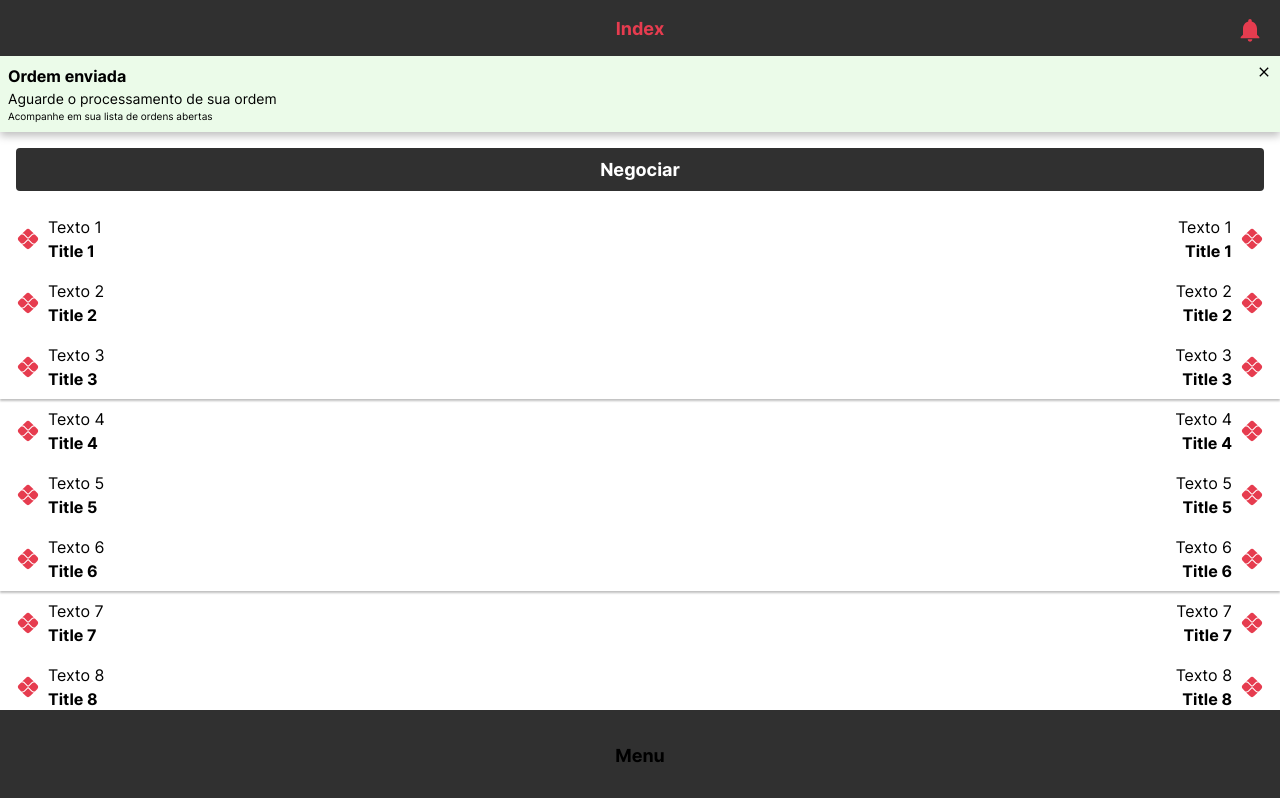
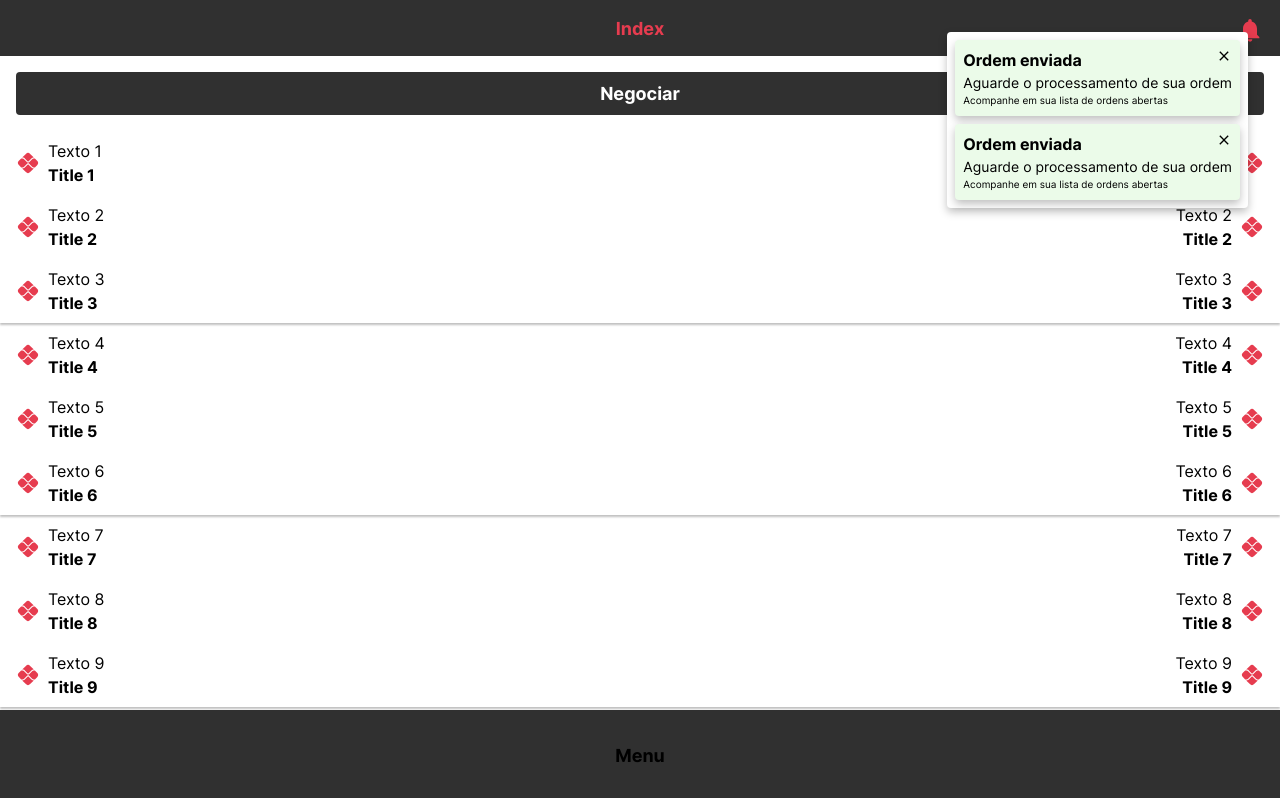
Before and after one commit to fcms14/react-components, a React (Vite) app: page / in a window 1280 px wide. Shown: the top 798 px of the page. Built offline with nearby package versions, Linux system fonts and the light colour scheme.

Commit message:
feature: ToasterList

```diff
--- a/src/components/molecules/Toaster/ToasterStyle.ts
+++ b/src/components/molecules/Toaster/ToasterStyle.ts
@@ -1,7 +1,7 @@
 import styled, { css } from 'styled-components'
 import { ToasterProps } from '../../../interfaces'
 
-const ToasterStyle = styled.div<ToasterProps >`
+const ToasterStyle = styled.div<ToasterProps>`
   display: flex;
   flex-direction: column;
   justify-content: space-between;
@@ -12,6 +12,7 @@ const ToasterStyle = styled.div<ToasterProps >`
   ${({ theme, type }) => css`
     padding: ${theme.gap};
     background: ${theme.colorByType[type]};
+    border-radius: ${theme.radius};
   `}
 `
 
--- /dev/null
+++ b/src/components/organisms/Toaster/ToasterListStyle.ts
@@ -0,0 +1,20 @@
+import styled, { css } from "styled-components"
+
+const ToasterListStyle = styled.div`
+  display: flex;
+  flex-direction: column;
+  position: fixed;
+  z-index: 2;
+  background-color: #FFFFFF;
+  box-shadow: 0px 4px 8px rgba(0, 0, 0, 0.25);
+
+  ${({ theme }) => css`
+    top: ${Number(theme.padding.main.match(/\d+/))*2}px;
+    right: ${Number(theme.padding.main.match(/\d+/))*2}px;
+    padding: ${theme.gap};
+    gap: ${theme.gap};
+    border-radius: ${theme.radius};
+  `}
+`
+
+export default ToasterListStyle
--- a/src/components/organisms/Toaster/default.tsx
+++ b/src/components/organisms/Toaster/default.tsx
@@ -1,19 +1,11 @@
 import { Toaster } from "../../molecules/Toaster"
-import { ToasterProps } from '../../../interfaces'
-import { IconType } from "react-icons"
+import { ToasterInterface } from '../../../interfaces'
+import { MdClose } from "react-icons/md"
 
-interface Interface {
-  text: string,
-  subtitle: string,
-  caption: string
-  icon: IconType,
-  toasterStyle: ToasterProps,
-}
-
-const ToasterDefault = ({ text, subtitle, caption, icon, toasterStyle }: Interface) => {
+const ToasterDefault = ({ text, subtitle, caption, toasterStyle }: ToasterInterface) => {
   return (
     <Toaster.Root toasterStyle={{ ...toasterStyle }}>
-      <Toaster.Icon icon={icon} />
+      <Toaster.Icon icon={MdClose} />
       <Toaster.Subtitle> {subtitle} </Toaster.Subtitle>
       <Toaster.Text> {text} </Toaster.Text>
       <Toaster.Caption> {caption} </Toaster.Caption>
--- a/src/components/organisms/Toaster/index.tsx
+++ b/src/components/organisms/Toaster/index.tsx
@@ -1,5 +1,7 @@
 import ToasterDefault from "./default";
+import ToasterList from "./list";
 
 export const Toaster = {
     Default: ToasterDefault,
+    List: ToasterList,
 }
--- /dev/null
+++ b/src/components/organisms/Toaster/list.tsx
@@ -0,0 +1,19 @@
+import { ToasterInterface } from "../../../interfaces"
+import { Toaster } from "."
+import ToasterListStyle from "./ToasterListStyle"
+
+interface Interface {
+  data: ToasterInterface[]
+}
+
+const ToasterList = ({ data }: Interface) => {
+  return (
+    <ToasterListStyle>
+      {data.map((data: ToasterInterface) =>
+        <Toaster.Default {...data} />
+      )}
+    </ToasterListStyle>
+  )
+}
+
+export default ToasterList
--- a/src/pages/Index/index.tsx
+++ b/src/pages/Index/index.tsx
@@ -5,18 +5,32 @@ import { Button } from "../../components/organisms/Button"
 import { Header } from "../../components/organisms/Header"
 import { Toaster } from "../../components/organisms/Toaster"
 import { useNavigate } from "react-router-dom"
-import { MdClose } from "react-icons/md"
 import Notification from "../../components/atoms/Notification"
+import { ToasterInterface } from "../../interfaces"
 
 const Index = () => {
   const navigate = useNavigate()
+  const notifications: ToasterInterface[] = [
+    {
+      subtitle: "Ordem enviada",
+      text: "Aguarde o processamento de sua ordem",
+      caption: "Acompanhe em sua lista de ordens abertas",
+      toasterStyle: { type: 'success' },
+    },
+    {
+      subtitle: "Ordem enviada",
+      text: "Aguarde o processamento de sua ordem",
+      caption: "Acompanhe em sua lista de ordens abertas",
+      toasterStyle: { type: 'success' },
+    },
+  ]
 
   return (
     <ViewPort>
       <Notification />
       <Header.Default text="Index" />
       <main>
-        <Toaster.Default subtitle="Ordem enviada" text="Aguarde o processamento de sua ordem" caption="Acompanhe em sua lista de ordens abertas" icon={MdClose} toasterStyle={{ type: 'success' }} />
+        <Toaster.List data={notifications} />
         <Button.Default text="Negociar" onClick={() => navigate('/exchange')} buttonStyle={{ active: true }} />
         <List />
       </main>
```
Also changed, not shown: src/components/atoms/Notification/NotificationStyle.ts (+6 -6 lines), src/interfaces/index.ts (+7 -0 lines).
